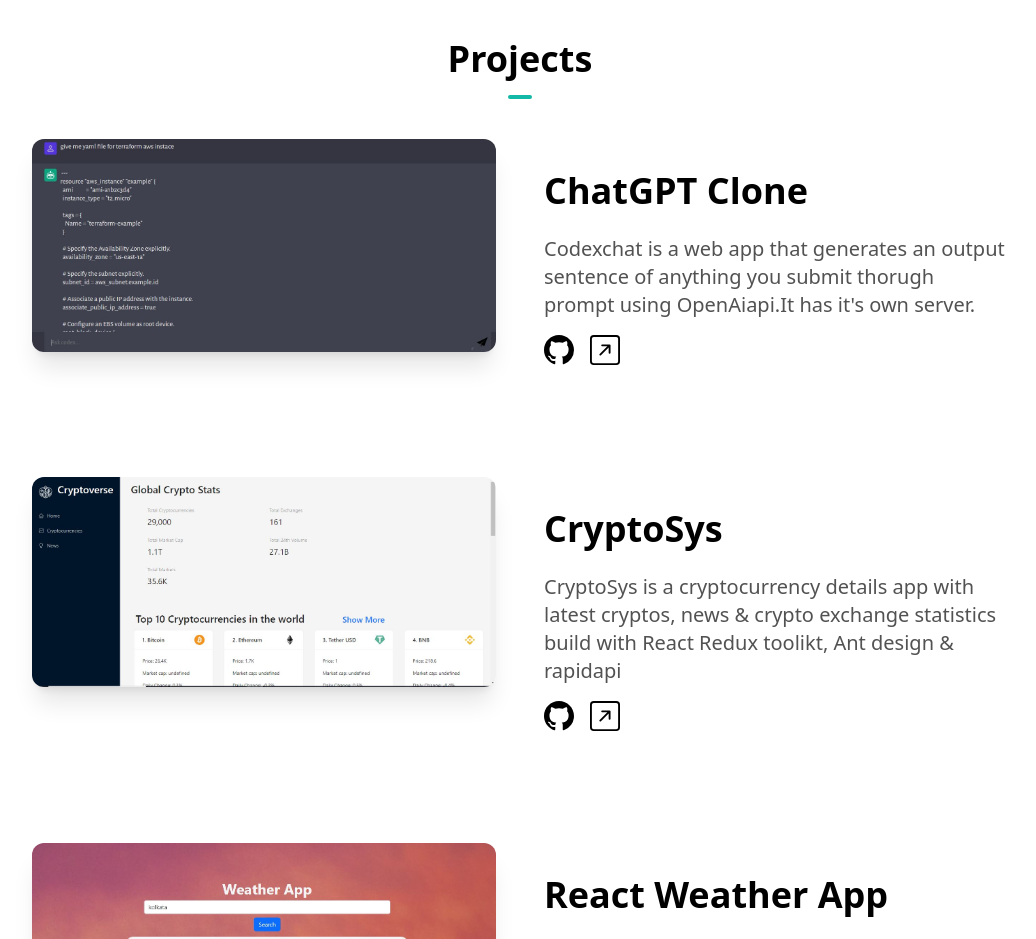
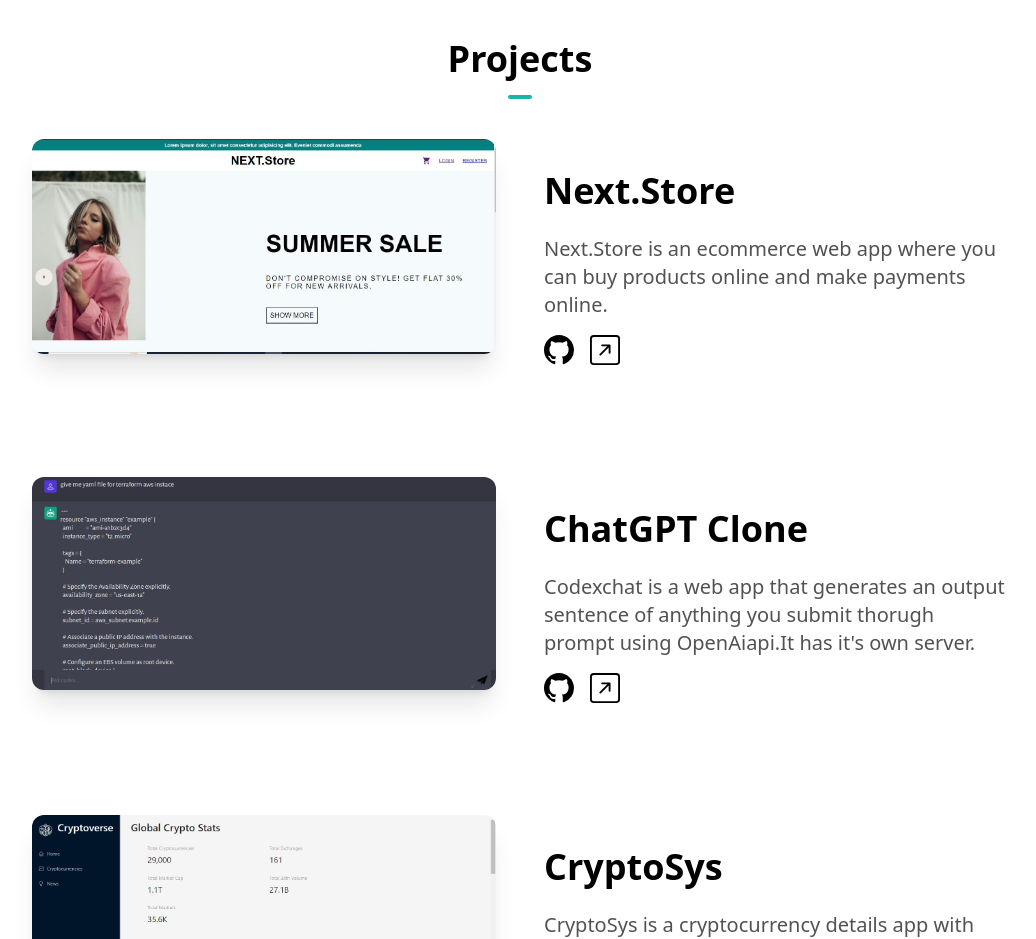
Before and after one commit to Bhanu-code/portfolio, a Next.js app: page / in a window 1280 px wide. Shown: the part 1620-2559 px from the top of the page, without its empty margins (120-1156 px from the left). Built offline with nearby package versions, Linux system fonts and the light colour scheme.

Commit message:
ecommerce project added

```diff
--- a/components/ProjectsSection.tsx
+++ b/components/ProjectsSection.tsx
@@ -5,6 +5,14 @@ import SlideUp from "./SlideUp"
 import { BsGithub, BsArrowUpRightSquare } from "react-icons/bs"
 
 const projects = [
+  {
+    name: "Next.Store",
+    description:
+      "Next.Store is an ecommerce web app where you can buy products online and make payments online.",
+    image: "/nextstore.jpg",
+    github: "https://github.com/Bhanu-code/next_store_client",
+    link: "https://nextstoreweb.netlify.app/",
+  },
   {
     name: "ChatGPT Clone",
     description:
```
Also changed, not shown: public/nextstore.JPG (added).
